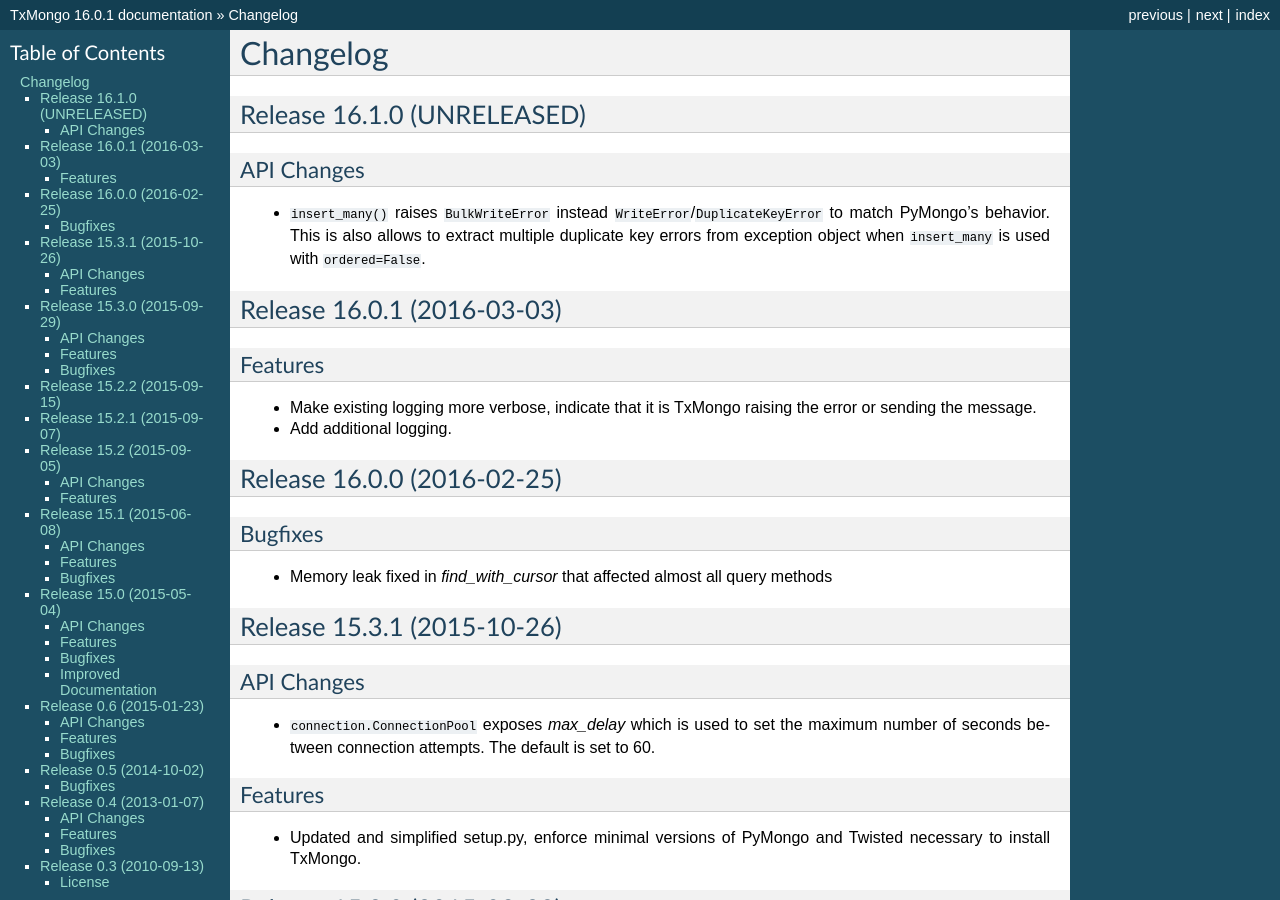
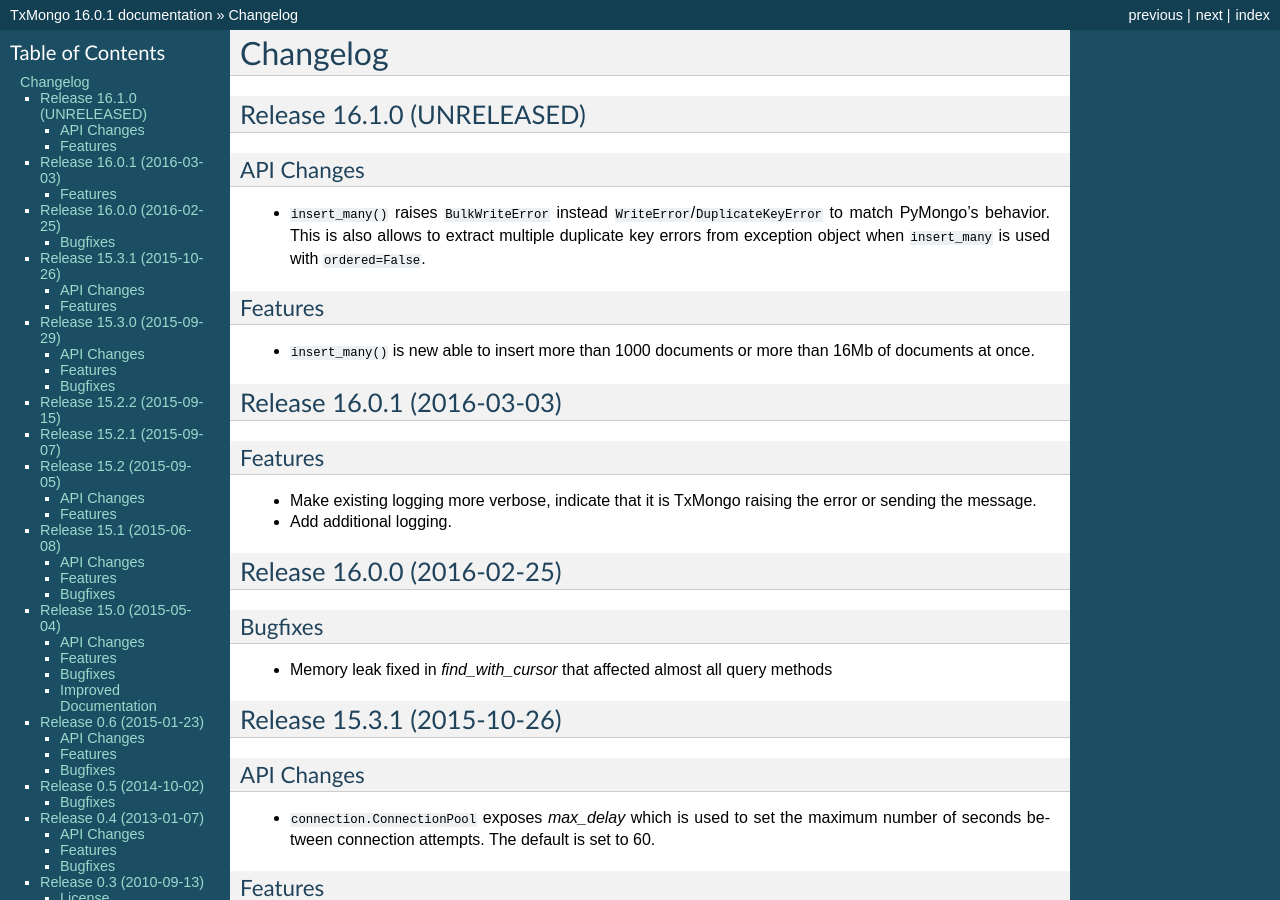
Before and after one commit to twisted/txmongo, a Sphinx documentation site: the page built from docs/source/NEWS.rst, in a window 1280 px wide and 900 px high. Built offline with Sphinx 7.4.7, drawn with Linux system fonts in a browser that asks for light colours; formulas are drawn with MathJax 3.

Commit message:
Update NEWS.rst

```diff
--- a/docs/source/NEWS.rst
+++ b/docs/source/NEWS.rst
@@ -10,6 +10,11 @@
 - ``insert_many()`` raises ``BulkWriteError`` instead ``WriteError``/``DuplicateKeyError`` to
   match PyMongo's behavior. This is also allows to extract multiple duplicate key errors from
   exception object when ``insert_many`` is used with ``ordered=False``.
+
+Features
+^^^^^^^^
+
+- ``insert_many()`` is new able to insert more than 1000 documents or more than 16Mb of documents at once.
 
 Release 16.0.1 (2016-03-03)
 ---------------------------
```
